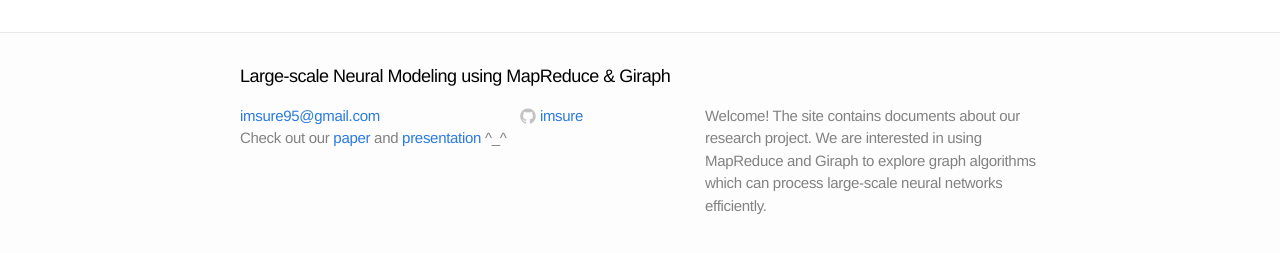
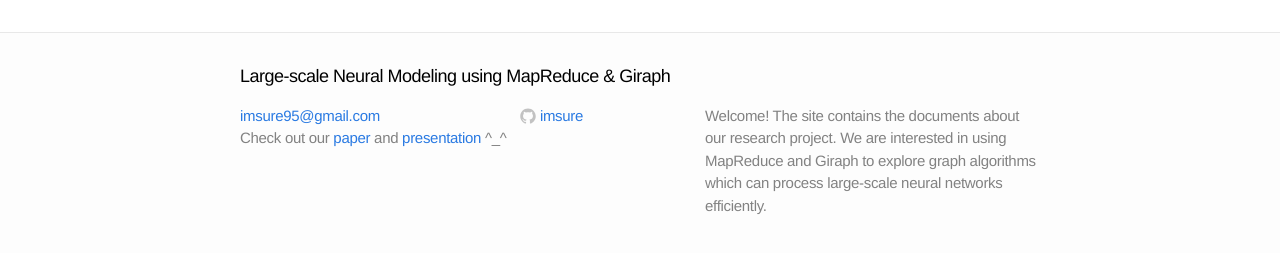
Before and after one commit to imsure/NeuralGiraph, a Jekyll site: the page built from index.html, in a window 1280 px wide. Shown: the part 537-790 px from the top of the page. Built offline with Jekyll 4.4.1, drawn with Linux system fonts in a browser that asks for light colours.

Commit message:
modify config

```diff
--- a/_config.yml
+++ b/_config.yml
@@ -1,7 +1,7 @@
 # Site settings
 title: Large-scale Neural Modeling using MapReduce & Giraph
 email: imsure95@gmail.com
-description: "Welcome! The site contains documents about our research project. We
+description: "Welcome! The site contains the documents about our research project. We
 are interested in using MapReduce and Giraph to explore graph algorithms which
 can process large-scale neural networks efficiently."
 baseurl: "/NeuralGiraph"
```
